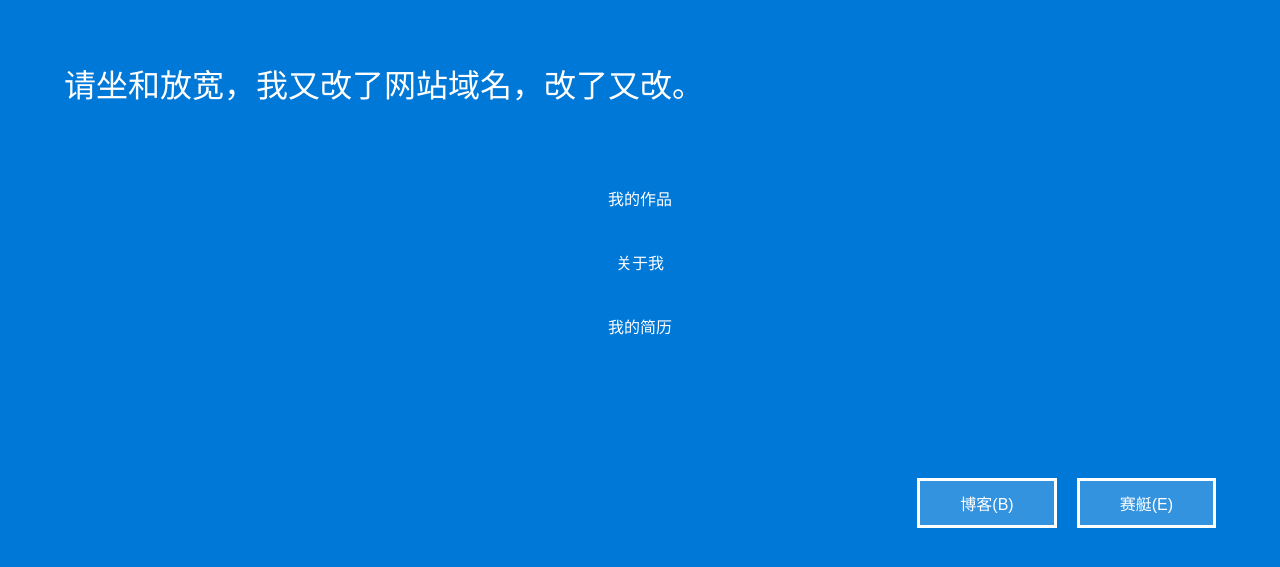
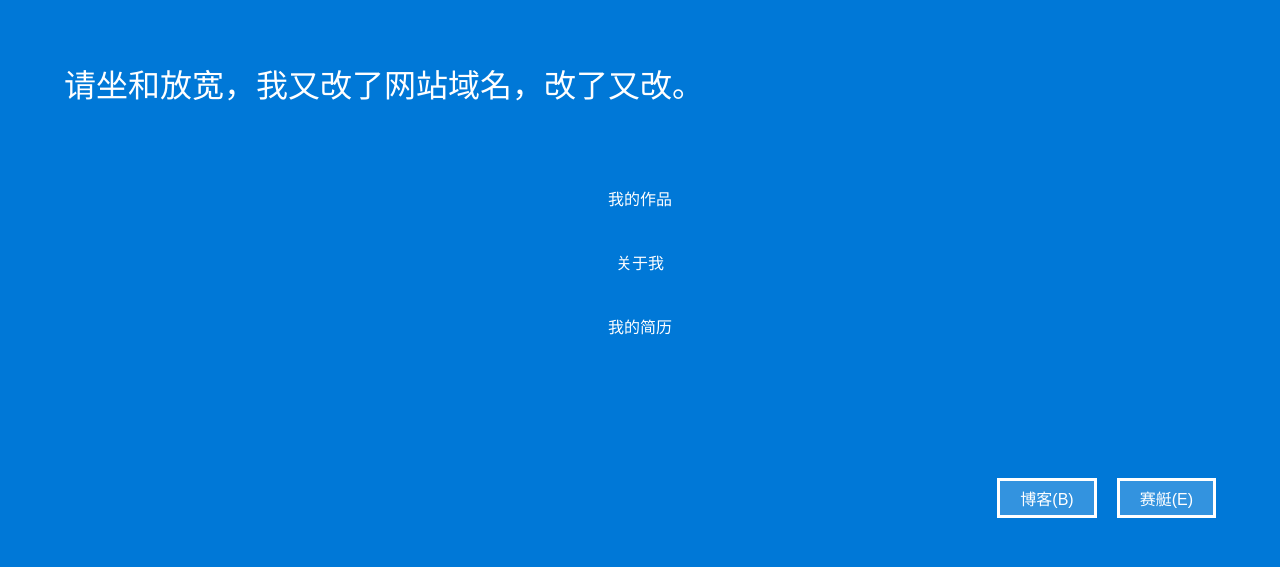
Before and after one commit to ChuChencheng/ChuChencheng.github.io, a Jekyll site: the page built from index.html, in a window 1280 px wide. Shown: the top 567 px of the page. Built offline with Jekyll 4.4.1, drawn with Linux system fonts in a browser that asks for light colours.

Commit message:
update style

```diff
--- a/assets/css/metro.css
+++ b/assets/css/metro.css
@@ -23,7 +23,7 @@ legend {
 button {
   background-color: #3393DF;
   border: 3px solid #FFFFFF;
-  padding: 0.05rem 0.20rem;
+  padding: 5px 20px;
 }
 button:hover {
   background-color: #66AEE7;
--- a/assets/less/metro.less
+++ b/assets/less/metro.less
@@ -61,7 +61,7 @@ input, label, select, option, textarea, button, fieldset, legend{
 button{
     .blue-20-tint();
     border: 3px solid #FFFFFF;
-    padding: 0.05rem 0.20rem;
+    padding: 5px 20px;
     &:hover{
         .blue-40-tint();
     }
```
